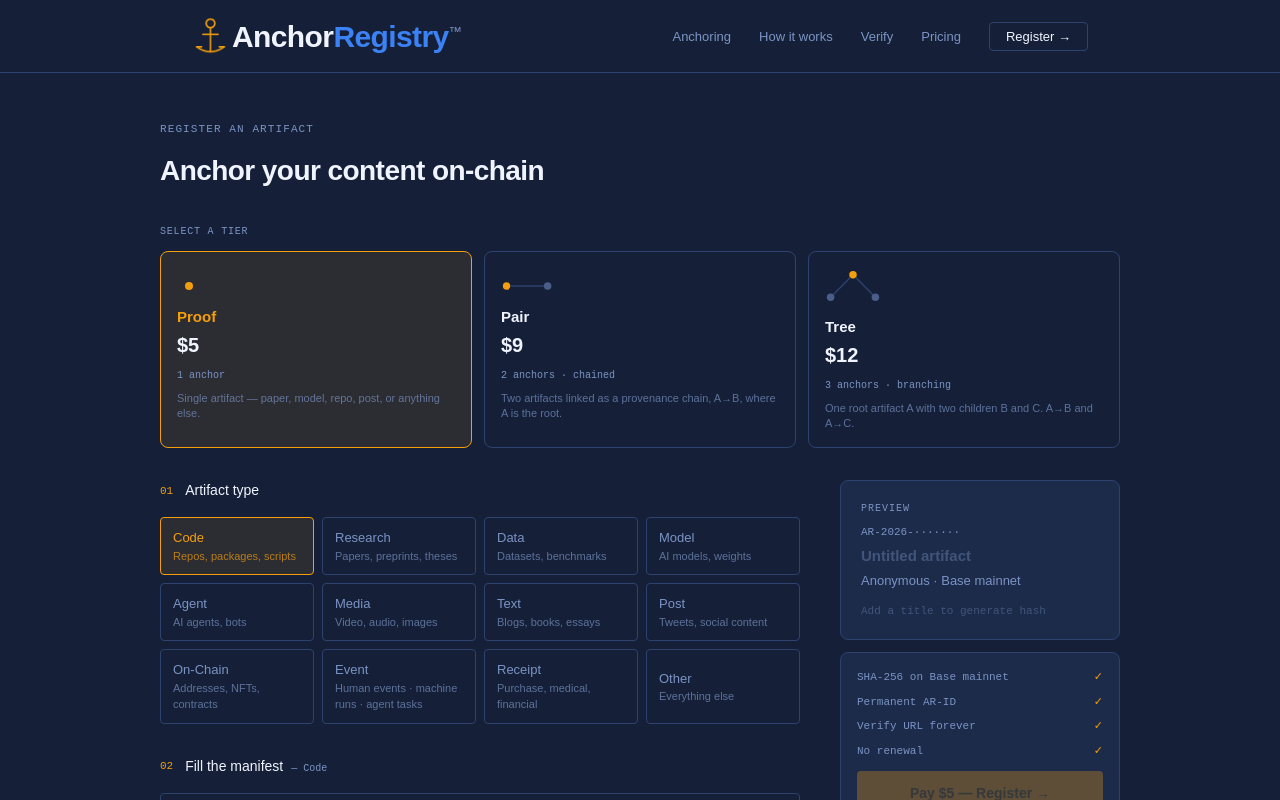
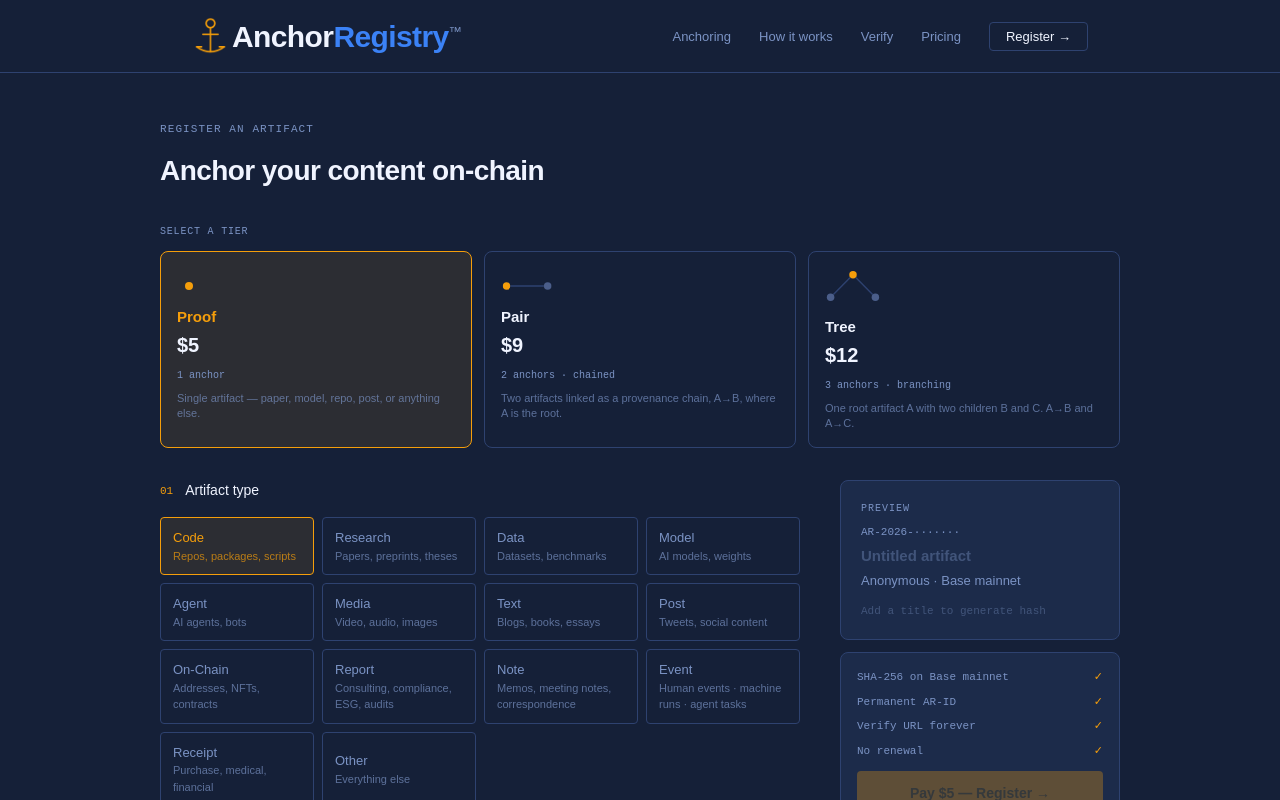
Before and after one commit to AnchorRegistry/ar-ui, a Next.js app: page /register in a window 1280 px wide. Shown: the top 800 px of the page. Built offline with nearby package versions, Linux system fonts and the light colour scheme.

Commit message:
feat: note and report artifacts

```diff
--- a/app/api/checkout/route.ts
+++ b/app/api/checkout/route.ts
@@ -99,6 +99,14 @@ export async function POST(req: NextRequest) {
       kind:             m.kind             ?? '',
       value:            m.value            ?? '',
       url:              m.url              ?? '',
+      report_type:      m.report_type      ?? '',
+      institution:      m.institution      ?? '',
+      engagement:       m.engagement       ?? '',
+      version:          m.version          ?? '',
+      authors:          m.authors          ?? '',
+      note_type:        m.note_type        ?? '',
+      date:             m.date             ?? '',
+      participants:     m.participants     ?? '',
     })
 
     const arApiPayload = isMulti
--- a/app/register/page.tsx
+++ b/app/register/page.tsx
@@ -64,10 +64,12 @@ const ARTIFACT_TYPES = [
   { value: 'TEXT',      label: 'Text',      desc: 'Blogs, books, essays'          },
   { value: 'POST',      label: 'Post',      desc: 'Tweets, social content'        },
   { value: 'ONCHAIN',   label: 'On-Chain',  desc: 'Addresses, NFTs, contracts'    },
+  { value: 'REPORT',    label: 'Report',    desc: 'Consulting, compliance, ESG, audits' },
+  { value: 'NOTE',      label: 'Note',      desc: 'Memos, meeting notes, correspondence' },
   { value: 'EVENT',     label: 'Event',     desc: 'Human events · machine runs · agent tasks' },
   { value: 'RECEIPT',   label: 'Receipt',   desc: 'Purchase, medical, financial'  },
   { value: 'OTHER',     label: 'Other',     desc: 'Everything else'               },
-  // LEGAL (11), ENTITY (12), PROOF (13) — suppressed at launch, no operators added
+  // LEGAL (13), ENTITY (14), PROOF (15) — suppressed at launch, no operators added
   // Reintroduced in V2-V4 with dedicated operator gates and verification infrastructure
 ]
 
@@ -294,6 +296,22 @@ const TYPE_FIELDS: Record<string, FieldDef[]> = {
     { key: 'verifier_url', label: 'Verifier URL',        placeholder: 'https://...', mono: true, span: 'full' },
     { key: 'report_url',   label: 'Report / Paper URL',  placeholder: 'https://...', mono: true, span: 'full' },
   ],
+  REPORT: [
+    { key: 'report_type',  label: 'Report Type', placeholder: '', type: 'select',
+      options: ['CONSULTING', 'FINANCIAL', 'COMPLIANCE', 'ESG', 'TECHNICAL', 'AUDIT', 'OTHER'] },
+    { key: 'institution',  label: 'Institution',  placeholder: 'e.g. Hive Advisory Inc.' },
+    { key: 'engagement',   label: 'Engagement',   placeholder: 'e.g. Q1-2026-ESG', mono: true },
+    { key: 'version',      label: 'Version',      placeholder: 'e.g. v1.0, draft, final' },
+    { key: 'authors',      label: 'Authors',      placeholder: 'e.g. Stefan P., Ian Moore', span: 'full' },
+    { key: 'url',          label: 'URL',          placeholder: 'https://...', mono: true, span: 'full' },
+  ],
+  NOTE: [
+    { key: 'note_type',    label: 'Note Type', placeholder: '', type: 'select',
+      options: ['MEMO', 'MEETING', 'CORRESPONDENCE', 'OBSERVATION', 'FIELD', 'OTHER'] },
+    { key: 'date',         label: 'Date',         placeholder: 'e.g. 2026-03-20', mono: true },
+    { key: 'participants', label: 'Participants',  placeholder: 'e.g. Stefan P., Ian Moore', span: 'full' },
+    { key: 'url',          label: 'URL',          placeholder: 'https://...', mono: true, span: 'full' },
+  ],
   OTHER: [],
 }
 
@@ -375,16 +393,18 @@ interface ManifestFormProps {
   onEmailChange?:   (email: string) => void
   tree?:            TreeCredentials
   onTree?:          (t: TreeCredentials) => void
-  onConfirmTree?:       () => void
-  custodyConfirmed?:     boolean
-  onCustodyChange?:      (v: boolean) => void
+  onConfirmTree?:   () => void
+  custodyConfirmed?: boolean
+  onCustodyChange?:  (v: boolean) => void
+  keySent?:          boolean
+  onKeySent?:        (v: boolean) => void
+  onNewKey?:         () => void
 }
 
-function ManifestForm({ state, onChange, parentHint, isAutoParent, anchorKeyEmail, onEmailChange, tree, onTree, onConfirmTree, custodyConfirmed, onCustodyChange }: ManifestFormProps) {
+function ManifestForm({ state, onChange, parentHint, isAutoParent, anchorKeyEmail, onEmailChange, tree, onTree, onConfirmTree, custodyConfirmed, onCustodyChange, keySent, onKeySent, onNewKey }: ManifestFormProps) {
   const { form, tokenId, hash, notes } = state
 
   const [extendOpen, setExtendOpen] = useState(false)
-  const [keySent, setKeySent]         = useState(false)
 
   const patch     = (p: Partial<ManifestState>) => onChange({ ...state, ...p })
   const patchForm = (p: Partial<FormState>)     => patch({ form: { ...form, ...p } })
@@ -725,7 +745,7 @@ function ManifestForm({ state, onChange, parentHint, isAutoParent, anchorKeyEmai
                   className="shrink-0 rounded border border-[#2E4270] px-2 py-1 font-mono text-[10px] text-muted-slate transition-all hover:border-muted-slate hover:text-off-white"
                 >Copy</button>
                 <button
-                  onClick={() => { patch({ tokenId: crypto.randomUUID(), hash: '' }); setKeySent(false) }}
+                  onClick={() => onNewKey?.()}
                   className={`shrink-0 rounded border px-2 py-1 font-mono text-[10px] transition-all ${
                     keySent
                       ? 'border-amber-500/50 text-amber-400 hover:bg-amber-500/10'
@@ -761,7 +781,7 @@ function ManifestForm({ state, onChange, parentHint, isAutoParent, anchorKeyEmai
                     : undefined}
                   onClick={e => {
                     if (!anchorKeyEmail?.trim() || !tokenId) { e.preventDefault(); return }
-                    setKeySent(true)
+                    onKeySent?.(true)
                   }}
                   className={`shrink-0 rounded border px-3 py-2.5 font-mono text-[12px] font-medium transition-all ${
                     keySent
@@ -907,6 +927,7 @@ export default function Register() {
   const [error, setError]           = useState('')
   const [anchorKeyEmail, setAnchorKeyEmail]       = useState('')
   const [custodyConfirmed, setCustodyConfirmed] = useState(false)
+  const [keySent, setKeySent]                   = useState(false)
   const [tree, setTree]             = useState<TreeCredentials>({
     parentArId: '', anchorKey: '', confirmed: false,
     confirming: false, parentTitle: '', error: '',
@@ -960,10 +981,12 @@ export default function Register() {
     if (t && TIERS.find(x => x.value === t)) setTier(t)
   }, [searchParams])
 
-  // Generate token IDs client-side only — crypto.randomUUID() causes SSR/client mismatch if called at init
+  // Generate a single shared token for all manifests — one anchor key per registration session
+  // All artifacts in a Pair/Tree share the same key so the user only needs to save one
   useEffect(() => {
+    const sharedToken = crypto.randomUUID()
     setManifests(prev => prev.map(m =>
-      m.tokenId ? m : { ...m, tokenId: crypto.randomUUID() }
+      m.tokenId ? m : { ...m, tokenId: sharedToken }
     ))
   }, [])
 
@@ -983,7 +1006,14 @@ export default function Register() {
   const updateManifest = (i: number) => (next: ManifestState) =>
     setManifests(prev => prev.map((m, j) => j === i ? next : m))
 
-  const changeTier = (t: TierValue) => { setTier(t); setActiveTab(0); setCustodyConfirmed(false) }
+  const changeTier = (t: TierValue) => { setTier(t); setActiveTab(0); setCustodyConfirmed(false); setKeySent(false) }
+
+  const handleNewKey = () => {
+    const newToken = crypto.randomUUID()
+    setManifests(prev => prev.map(m => ({ ...m, tokenId: newToken, hash: '' })))
+    setKeySent(false)
+    setCustodyConfirmed(false)
+  }
 
   const buildPayload = (m: ManifestState) => ({
     manifestHash:      m.hash,
@@ -1117,6 +1147,9 @@ export default function Register() {
                 onConfirmTree={activeTab === 0 ? confirmTree : undefined}
                 custodyConfirmed={activeTab === 0 ? custodyConfirmed : undefined}
                 onCustodyChange={activeTab === 0 ? setCustodyConfirmed : undefined}
+                keySent={activeTab === 0 ? keySent : undefined}
+                onKeySent={activeTab === 0 ? setKeySent : undefined}
+                onNewKey={handleNewKey}
               />
             </div>
 
--- a/app/verify/[id]/page.tsx
+++ b/app/verify/[id]/page.tsx
@@ -50,7 +50,10 @@ const TYPE_COLORS: Record<string, { bg: string; text: string; border: string }>
   LEGAL:    { bg: 'rgba(156,163,175,0.1)', text: '#9CA3AF', border: 'rgba(156,163,175,0.3)' },
   ENTITY:   { bg: 'rgba(251,146,60,0.1)',  text: '#FB923C', border: 'rgba(251,146,60,0.3)'  },
   PROOF:    { bg: 'rgba(52,211,153,0.1)',  text: '#34D399', border: 'rgba(52,211,153,0.3)'  },
-  // CATCH-ALL (18)
+  // CONTENT additions
+  REPORT:   { bg: 'rgba(99,102,241,0.1)',  text: '#6366F1', border: 'rgba(99,102,241,0.3)'  },
+  NOTE:     { bg: 'rgba(156,163,175,0.1)', text: '#9CA3AF', border: 'rgba(156,163,175,0.3)' },
+  // CATCH-ALL (20)
   OTHER:    { bg: 'rgba(123,147,196,0.1)', text: '#7B93C4', border: 'rgba(123,147,196,0.3)' },
 }
 
```
